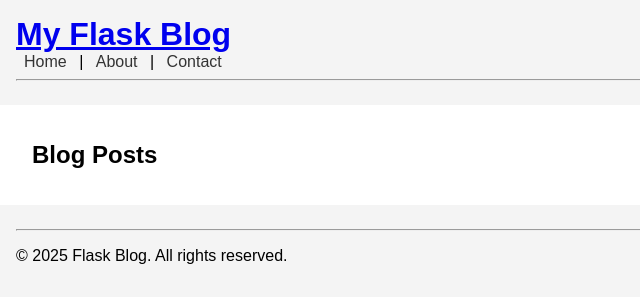
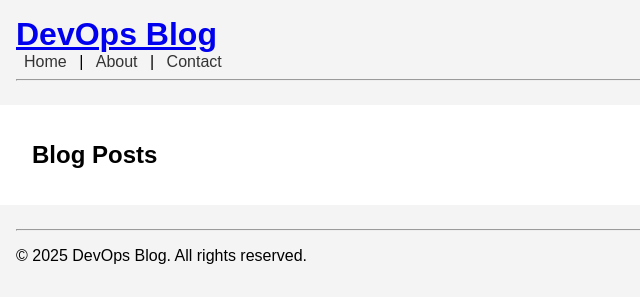
Before and after one commit to pitkapatka123/devopsblog-application, a Flask app: page /posts in a window 1280 px wide. Shown: the top 303 px of the page, without its empty margins (0-640 px from the left). Run offline with Flask 3, Linux system fonts and the light colour scheme.

Commit message:
Merge remote initial commit

```diff
--- a/app.py
+++ b/app.py
@@ -2,37 +2,35 @@
 from flask_flatpages import FlatPages
 
 app = Flask(__name__)
-# Configuration for Flask-FlatPages
-app.config['FLATPAGES_ROOT'] = 'content'         # Markdown files directory (relative to app)
-app.config['FLATPAGES_EXTENSION'] = '.md'        # File extension for markdown files:contentReference[oaicite:2]{index=2}
-app.config['FLATPAGES_AUTO_RELOAD'] = True       # Auto-reload pages in development
+
+app.config['FLATPAGES_ROOT'] = 'content'
+app.config['FLATPAGES_EXTENSION'] = '.md'
+app.config['FLATPAGES_AUTO_RELOAD'] = True
 flatpages = FlatPages(app)
 
-# Home page route - redirects to the posts listing for simplicity
 @app.route('/')
 def index():
-    # Redirect to the posts listing page
+
     return redirect(url_for('list_posts'))
 
-# Posts list route - lists all blog posts
+
 @app.route('/posts')
 def list_posts():
-    # Filter FlatPages to get only those in the "posts/" subdirectory
+
     posts = [p for p in flatpages if p.path.startswith('posts/')]
-    # Sort posts by date (assuming 'date' metadata is in YYYY-MM-DD format)
+
     posts.sort(key=lambda p: p.meta.get('date', ''), reverse=True)
     return render_template('posts.html', posts=posts)
 
-# Post detail route - displays a single post identified by slug
 @app.route('/post/<slug>')
 def post_detail(slug):
-    # Each post's path in FlatPages is "posts/<slug>"
+
     page = flatpages.get(f'posts/{slug}')
     if not page:
         abort(404)
     return render_template('post_detail.html', post=page)
 
-# Static page routes (e.g. About, Contact)
+
 @app.route('/about')
 def about_page():
     page = flatpages.get('about')
@@ -47,6 +45,5 @@
         abort(404)
     return render_template('page.html', page=page)
 
-# Run the Flask development server for testing (not used in production with Gunicorn)
 if __name__ == '__main__':
     app.run(debug=True)
--- a/templates/base.html
+++ b/templates/base.html
@@ -2,12 +2,12 @@
 <html lang="en">
 <head>
   <meta charset="UTF-8" />
-  <title>{{ title if title is defined else "Flask Blog" }}</title>
+  <title>{{ title if title is defined else "DevOps Blog" }}</title>
   <link rel="stylesheet" href="{{ url_for('static', filename='style.css') }}">
 </head>
 <body>
   <header>
-    <h1><a href="{{ url_for('index') }}">My Flask Blog</a></h1>
+    <h1><a href="{{ url_for('index') }}">DevOps Blog</a></h1>
     <nav>
       <a href="{{ url_for('list_posts') }}">Home</a> |
       <a href="{{ url_for('about_page') }}">About</a> |
@@ -22,7 +22,7 @@
 
   <footer>
     <hr/>
-    <p>&copy; 2025 Flask Blog. All rights reserved.</p>
+    <p>&copy; 2025 DevOps Blog. All rights reserved.</p>
   </footer>
 </body>
 </html>
```
